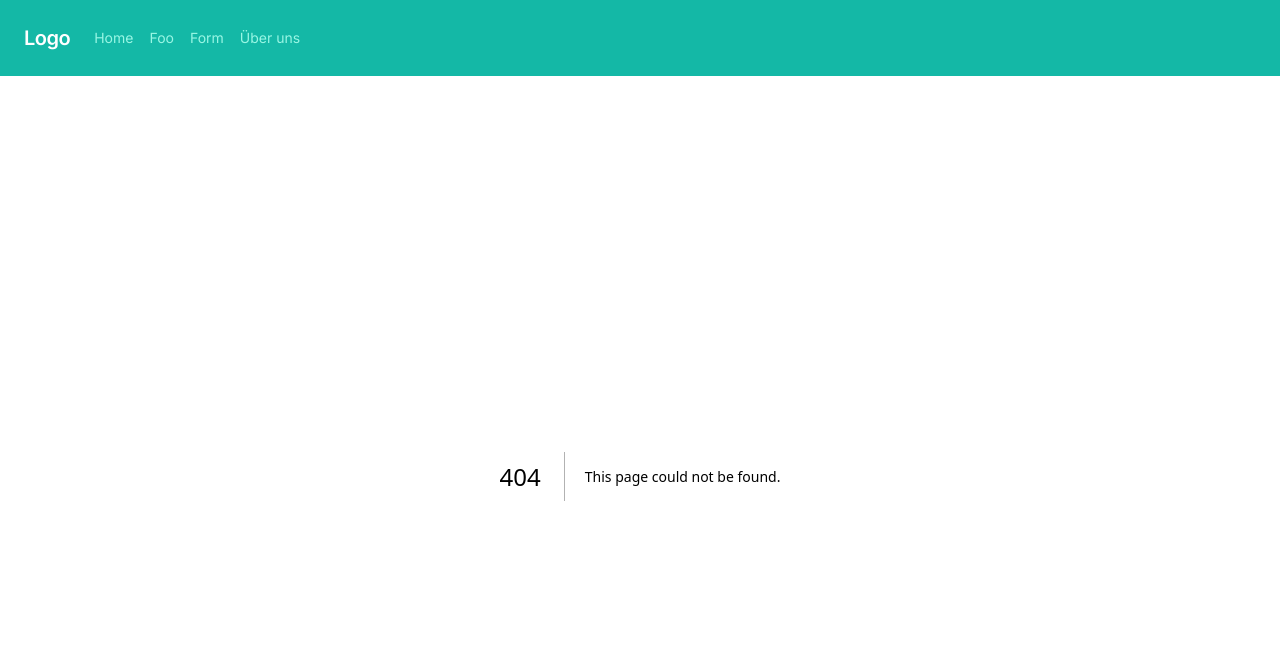
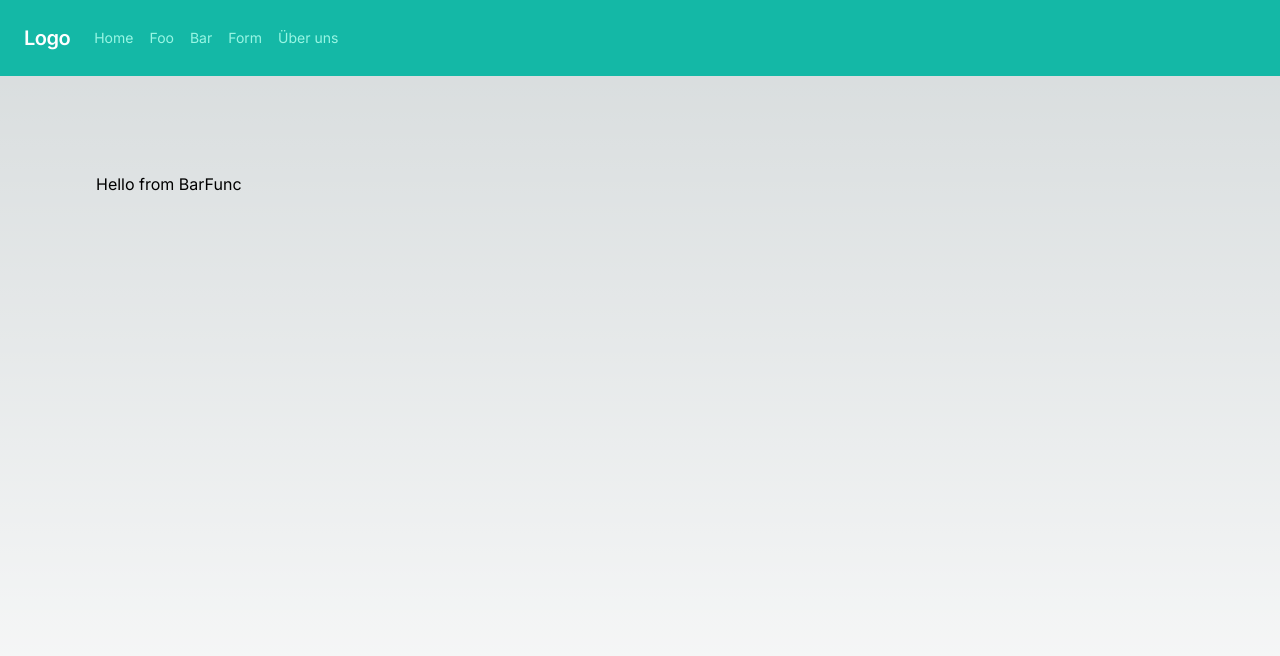
Before and after one commit to guidoffm/next2, a Next.js app: page /bar in a window 1280 px wide. Before the commit this address had no page. Shown: the top 656 px of the page. Built offline with nearby package versions, Linux system fonts and the light colour scheme.

Commit message:
Add bar component

```diff
--- /dev/null
+++ b/app/bar/bar-comp.tsx
@@ -0,0 +1,22 @@
+'use client';
+
+import { useEffect, useState } from "react";
+import BarFunc from "./bar-func";
+
+export default function BarComp() {
+
+    const [barCompContent, setBarCompContent] = useState('');
+
+    const fetchBarFunc = async function () {
+        const barFuncResult = await BarFunc();
+        setBarCompContent(barFuncResult);
+    }
+
+    useEffect(() => {
+        fetchBarFunc();
+    }, [fetchBarFunc]);
+
+    return (
+        <h1>{barCompContent}</h1>
+    )
+}
--- /dev/null
+++ b/app/bar/bar-func.ts
@@ -0,0 +1,5 @@
+'use server';
+export default async function BarFunc() {
+    const res = await Promise.resolve('Hello from BarFunc');
+    return res;
+}
--- /dev/null
+++ b/app/bar/page.tsx
@@ -0,0 +1,10 @@
+import BarComp from "./bar-comp";
+
+// This page uses a client component that itself uses a server function.
+export default async function Bar() {
+    return (
+        <main className="flex min-h-screen flex-col items-left justify-between p-24">
+            <BarComp />
+        </main>
+    )
+}
--- a/app/foo/user-table.tsx
+++ b/app/foo/user-table.tsx
@@ -64,6 +64,7 @@ export default function UserTable({ data }: { data: User[] }) {
         const sortedUsers = getsortedUsers();
         setdataMyTable(sortedUsers);
     }, [getsortedUsers]);
+
     function getSortSymbol(columnName: keyof User) {
         if (sortColumn === columnName) {
             switch (sortOrder) {
--- a/app/navbar.tsx
+++ b/app/navbar.tsx
@@ -23,6 +23,9 @@ export default function Navbar() {
           <Link href="/foo" className="block mt-4 lg:inline-block lg:mt-0 text-teal-200 hover:text-white mr-4">
             Foo
           </Link>
+          <Link href="/bar" className="block mt-4 lg:inline-block lg:mt-0 text-teal-200 hover:text-white mr-4">
+            Bar
+          </Link>
           <Link href="/form" className="block mt-4 lg:inline-block lg:mt-0 text-teal-200 hover:text-white mr-4">
             Form
           </Link>
```
